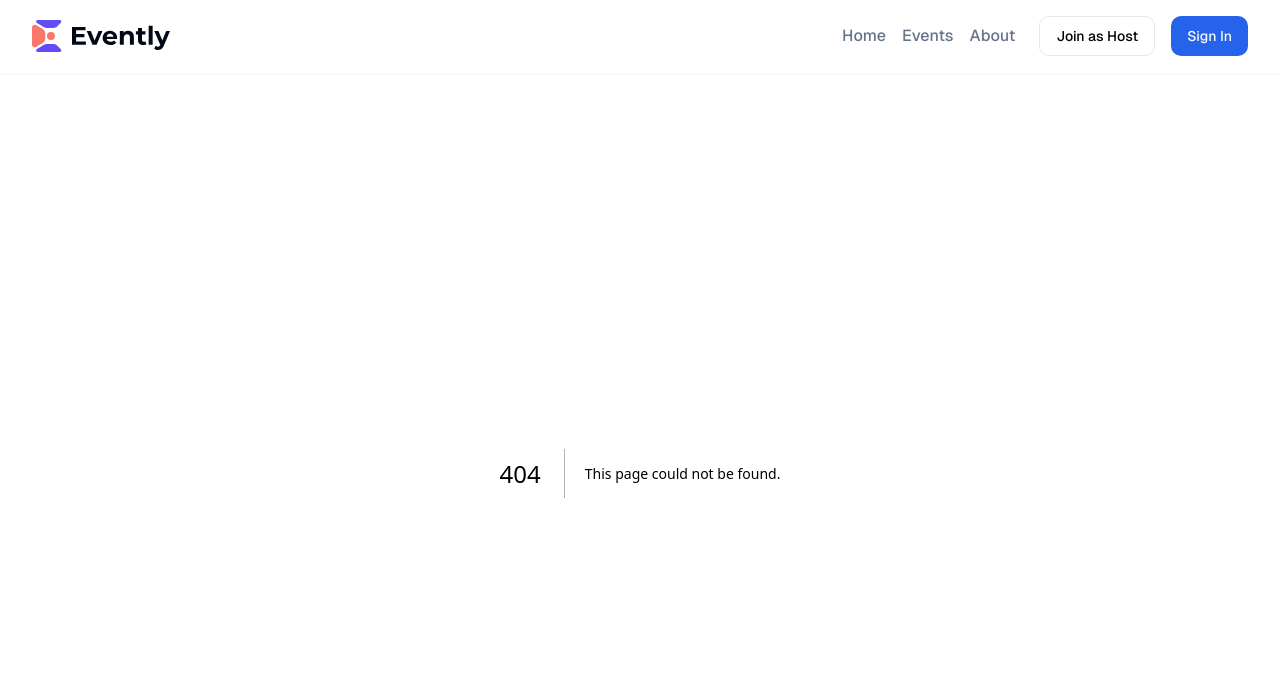
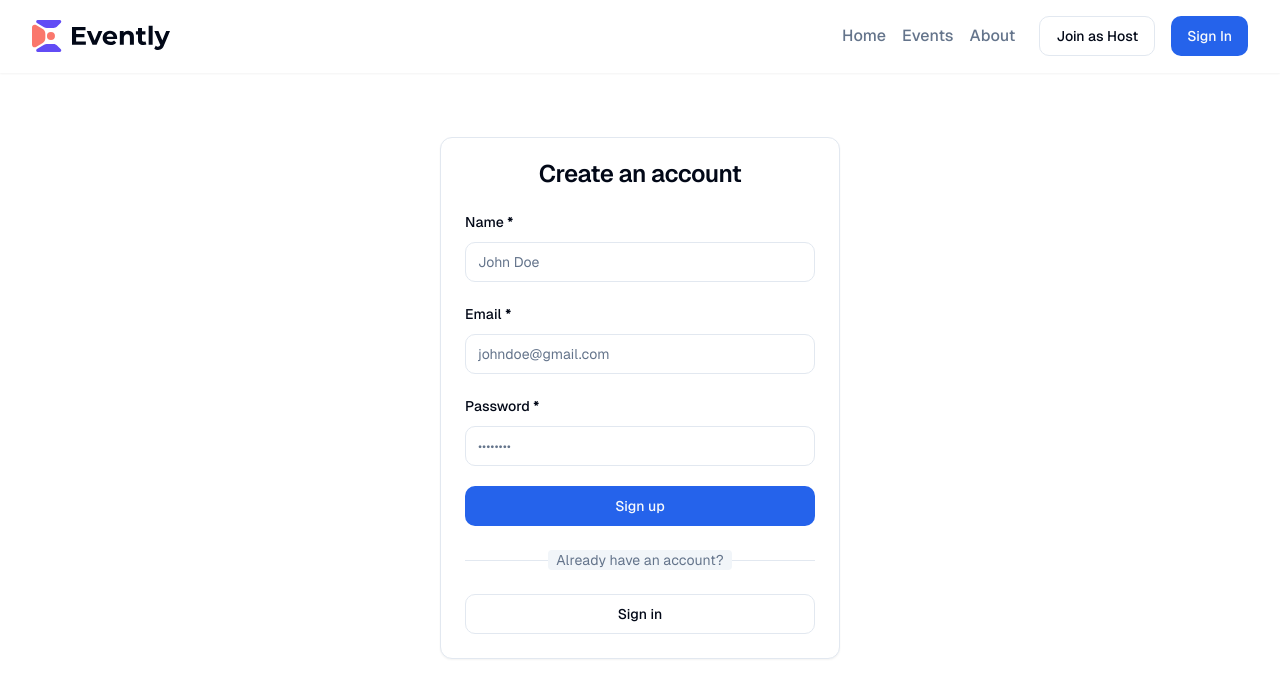
Before and after one commit to imredoyyy/evently-app, a Next.js app: page /sign-up in a window 1280 px wide. Before the commit this address had no page. Shown: the top 698 px of the page. Built offline with nearby package versions, Linux system fonts and the light colour scheme.

Commit message:
complete sign-in and sign-up page ui

```diff
--- /dev/null
+++ b/src/app/(auth)/components/AuthForm.tsx
@@ -0,0 +1,163 @@
+"use client";
+
+import { useState } from "react";
+import Link from "next/link";
+import { useForm } from "react-hook-form";
+import { zodResolver } from "@hookform/resolvers/zod";
+
+import { Card, CardHeader, CardTitle, CardContent } from "@/components/ui/card";
+import {
+  Form,
+  FormField,
+  FormControl,
+  FormMessage,
+  FormItem,
+  FormLabel,
+} from "@/components/ui/form";
+import { Input } from "@/components/ui/input";
+import { Button } from "@/components/ui/button";
+
+import {
+  signInSchema,
+  signUpSchema,
+  type SignInValues,
+  type SignUpValues,
+} from "@/app/(auth)/zod-schemas";
+import { Loader2Icon } from "lucide-react";
+
+type AuthFormProps = {
+  mode?: "sign-in" | "sign-up";
+};
+
+export const AuthForm = ({ mode = "sign-in" }: AuthFormProps) => {
+  const [loading, setLoading] = useState(false);
+  const form = useForm<SignInValues | SignUpValues>({
+    resolver:
+      mode === "sign-in"
+        ? zodResolver(signInSchema)
+        : zodResolver(signUpSchema),
+    defaultValues: {
+      name: "",
+      email: "",
+      password: "",
+    },
+  });
+
+  const onSubmit = (values: SignInValues | SignUpValues) => {
+    console.log(values);
+  };
+
+  return (
+    <Card className="w-full sm:max-w-[400px] mx-auto">
+      <CardHeader>
+        <CardTitle className="text-center">
+          {mode === "sign-in" ? "Sign in to your account" : "Create an account"}
+        </CardTitle>
+      </CardHeader>
+      <CardContent>
+        <Form {...form}>
+          <form onSubmit={form.handleSubmit(onSubmit)} className="space-y-5">
+            {mode === "sign-up" && (
+              <FormField
+                control={form.control}
+                name="name"
+                render={({ field }) => (
+                  <FormItem>
+                    <FormLabel>
+                      Name <b>*</b>
+                    </FormLabel>
+                    <FormControl>
+                      <Input
+                        placeholder="John Doe"
+                        {...field}
+                        aria-required="true"
+                        autoComplete="name"
+                      />
+                    </FormControl>
+                    <FormMessage />
+                  </FormItem>
+                )}
+              />
+            )}
+
+            <FormField
+              control={form.control}
+              name="email"
+              render={({ field }) => (
+                <FormItem>
+                  <FormLabel>
+                    Email <b>*</b>
+                  </FormLabel>
+                  <FormControl>
+                    <Input
+                      placeholder="johndoe@gmail.com"
+                      {...field}
+                      aria-required="true"
+                      autoComplete="email"
+                    />
+                  </FormControl>
+                  <FormMessage />
+                </FormItem>
+              )}
+            />
+
+            <FormField
+              control={form.control}
+              name="password"
+              render={({ field }) => (
+                <FormItem>
+                  <FormLabel>
+                    Password <b>*</b>
+                  </FormLabel>
+                  <FormControl>
+                    <Input
+                      type="password"
+                      placeholder="••••••••"
+                      {...field}
+                      aria-required="true"
+                      autoComplete={
+                        mode === "sign-in" ? "current-password" : "new-password"
+                      }
+                    />
+                  </FormControl>
+                  <FormMessage />
+                </FormItem>
+              )}
+            />
+
+            <Button type="submit" disabled={loading} className="w-full">
+              {loading && <Loader2Icon className="size-4 animate-spin" />}
+              {mode === "sign-in" ? "Sign in" : "Sign up"}
+            </Button>
+          </form>
+        </Form>
+
+        <div className="mt-6">
+          <div className="relative">
+            <div className="absolute inset-0 flex items-center">
+              <div className="w-full border-t"></div>
+            </div>
+            <div className="relative flex justify-center text-sm">
+              <span className="px-2 bg-secondary text-muted-foreground rounded">
+                {mode === "sign-in"
+                  ? "Don't have an account?"
+                  : "Already have an account?"}
+              </span>
+            </div>
+          </div>
+          <div className="mt-6">
+            <Button
+              asChild
+              variant="outline"
+              className="w-full focus:ring-primary focus:ring-2 focus:ring-offset-2 focus:outline-none"
+            >
+              <Link href={mode === "sign-in" ? "/sign-up" : "/sign-in"}>
+                {mode === "sign-in" ? "Create an account" : "Sign in"}
+              </Link>
+            </Button>
+          </div>
+        </div>
+      </CardContent>
+    </Card>
+  );
+};
--- /dev/null
+++ b/src/app/(auth)/layout.tsx
@@ -0,0 +1,5 @@
+const AuthLayout = ({ children }: { children: React.ReactNode }) => {
+  return <main className="flex flex-col min-h-screen">{children}</main>;
+};
+
+export default AuthLayout;
--- /dev/null
+++ b/src/app/(auth)/sign-in/page.tsx
@@ -0,0 +1,12 @@
+import Container from "@/components/layout/container";
+import { AuthForm } from "@/app/(auth)/components/AuthForm";
+
+const SignInPage = () => {
+  return (
+    <Container>
+      <AuthForm />
+    </Container>
+  );
+};
+
+export default SignInPage;
--- /dev/null
+++ b/src/app/(auth)/sign-up/page.tsx
@@ -0,0 +1,12 @@
+import Container from "@/components/layout/container";
+import { AuthForm } from "@/app/(auth)/components/AuthForm";
+
+const SignUpPage = () => {
+  return (
+    <Container>
+      <AuthForm mode="sign-up" />
+    </Container>
+  );
+};
+
+export default SignUpPage;
--- /dev/null
+++ b/src/app/(auth)/zod-schemas/index.ts
@@ -0,0 +1,18 @@
+import { z } from "zod";
+
+export const signInSchema = z.object({
+  email: z.string().email(),
+  password: z.string().min(1, "Password is required"),
+});
+
+export const signUpSchema = z.object({
+  name: z.string().min(1, "Name is required"),
+  email: z
+    .string()
+    .min(1, "Email is required")
+    .email({ message: "Enter a valid email" }),
+  password: z.string().min(8, "Password must be at least 8 characters"),
+});
+
+export type SignInValues = z.infer<typeof signInSchema>;
+export type SignUpValues = z.infer<typeof signUpSchema>;
--- /dev/null
+++ b/src/components/layout/container.tsx
@@ -0,0 +1,40 @@
+import * as React from "react";
+
+import { cn } from "@/lib/utils";
+
+interface ContainerProps extends React.HTMLAttributes<HTMLElement> {
+  as?: React.ElementType;
+  innerClassName?: string;
+}
+
+const Container = React.forwardRef<HTMLElement, ContainerProps>(
+  (
+    {
+      as: Component = "section", // By default it will render section element
+      className,
+      children,
+      innerClassName,
+      ...props
+    },
+    ref
+  ) => (
+    <Component
+      ref={ref}
+      className={cn("w-full py-10 md:py-16", className)}
+      {...props}
+    >
+      <div
+        className={cn(
+          "mx-auto flex w-full max-w-screen-xl flex-col gap-6 px-4 md:gap-12 md:px-8",
+          innerClassName
+        )}
+      >
+        {children}
+      </div>
+    </Component>
+  )
+);
+
+Container.displayName = "Container";
+
+export default Container;
```
